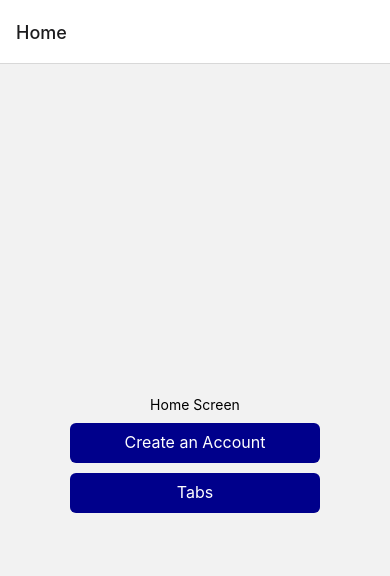
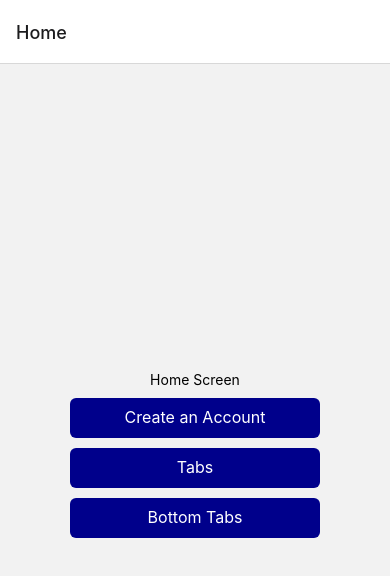
Before and after one commit to Coffee58511867/react-native-mash, a React Native app: screen /Settings in a window 390 px wide. Shown: the top 576 px of the page. Built offline with nearby package versions, Linux system fonts and the light colour scheme.

Commit message:
Added Pgaes

```diff
--- a/App.js
+++ b/App.js
@@ -18,6 +18,11 @@ function HomeScreen({ navigation }) {
       <TouchableOpacity style={styles.btn}>
         <Text style={styles.btnTex} onPress={() => navigation.push("Tabs")}>
           Tabs
+        </Text>
+      </TouchableOpacity>
+      <TouchableOpacity style={styles.btn}>
+        <Text style={styles.btnTex} onPress={() => navigation.push("Tabs")}>
+          Bottom Tabs
         </Text>
       </TouchableOpacity>
     </View>
@@ -50,7 +55,9 @@ function App() {
       <Stack.Navigator initialRouteName="Home">
         <Stack.Screen name="Home" component={HomeScreen} />
         <Stack.Screen name="Details" component={DetailsScreen} />
-        <Stack.Screen name="Create an Account" component={Register} />
+        <Stack.Screen name="Create an Account"
+
+        component={Register} />
         <Stack.Screen name="Details Page" component={DetailsPage} />
         <Stack.Screen name="Tabs" component={Tabs} />
       </Stack.Navigator>
--- a/package.json
+++ b/package.json
@@ -9,6 +9,7 @@
     "web": "expo start --web"
   },
   "dependencies": {
+    "@expo/vector-icons": "^13.0.0",
     "@react-navigation/bottom-tabs": "^6.5.7",
     "@react-navigation/native": "^6.1.6",
     "@react-navigation/native-stack": "^6.9.12",
```
Also changed, not shown: screens/HomeScreen1.js (added, +14 -0 lines), screens/Settings.js (added, +14 -0 lines), screens/SettingsScreen.js (added, +14 -0 lines), 1 other file (tests, documents, lock files or other folders).
